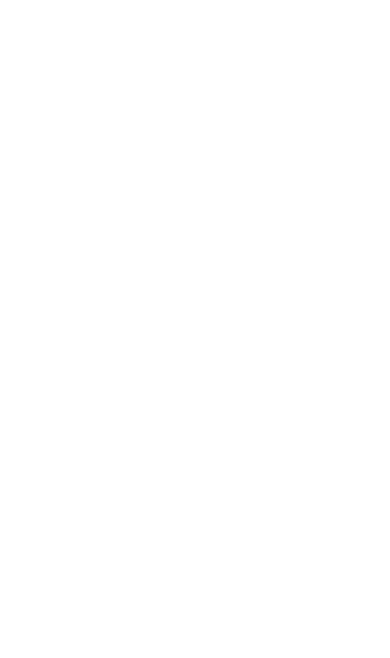
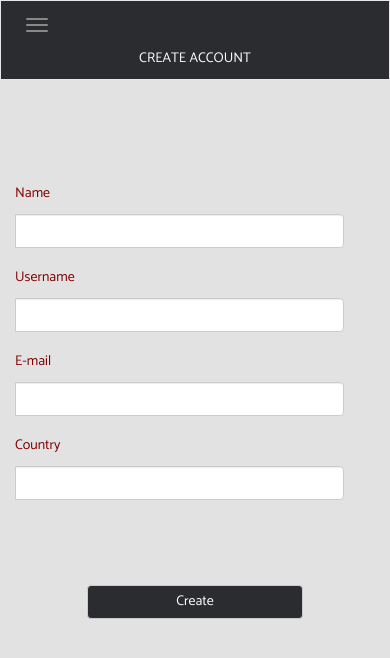
Before and after one commit to niellesweet/mis-pelis, a website: page Crear-cuenta.html in a window 390 px wide. Drawn offline with Linux system fonts and the light colour scheme.

Commit message:
create account listo + estilos

```diff
--- a/Crear-cuenta.html
+++ b/Crear-cuenta.html
@@ -8,7 +8,97 @@
 	<script src="https://use.fontawesome.com/e996786236.js"></script>
 	<link rel="stylesheet" href="dist/css/style.min.css">
 </head>
-<body>
+<body id="create">
+ <!--Navbar-->
+ <nav class="navbar navbar-default">
+  	<div class="container-fluid">
+    <!-- Brand and toggle get grouped for better mobile display -->
+    <div class="navbar-header">
+      	<button type="button" class="navbar-toggle collapsed" data-toggle="collapse" data-target="#bs-example-navbar-collapse-1" aria-expanded="false">
+        	<span class="sr-only">Toggle navigation</span>
+        	<span class="icon-bar"></span>
+        	<span class="icon-bar"></span>
+        	<span class="icon-bar"></span>
+      	</button>
+      	<div class="collapse navbar-collapse" id="bs-example-navbar-collapse-1">
+      		<ul class="nav navbar-nav">
+        		<li class="active"><a href="#">Profile<span class="sr-only">(current)</span></a></li>
+        		<li class="dropdown">
+          			<a href="#" class="dropdown-toggle" data-toggle="dropdown" role="button" aria-haspopup="true" aria-expanded="false">Categories<span class="caret"></span></a>
+          			<ul class="dropdown-menu">
+            		<li><a href="#">All</a></li>
+            		<li role="separator" class="divider"></li>
+            		<li><a href="#">Action & Adventure</a></li>
+            		<li><a href="#">Children & Family</a></li>
+            		<li><a href="#">Classic Movies</a></li>
+            		<li><a href="#">Comedies</a></li>
+            		<li><a href="#">Documentaries</a></li>
+            		<li><a href="#">Dramas</a></li>
+            		<li><a href="#">Horror</a></li>
+            		<li><a href="#">Romance</a></li>
+            		<li><a href="#">Sci-Fi & Fantasy</a></li>
+            		<li><a href="#">Thrillers</a></li>
+         			</ul>
+        		</li>
+        	</ul>
+        </div>
+ 	</div>
+ 	</div>
+ 	<div class="row">
+ 			<div class="hidden-lg hidden-md col-sm-12 col-xs-12 text-center create-title">
+ 				<p>CREATE ACCOUNT</p>
+ 			</div>
+ 		</div>
+ </nav>
+ <section id="create-form">
+ 	<div class="container">
+ 		<div class="row">
+ 			<div class="hidden-lg hidden-md col-sm-12 col-xs-12 input-box">
+ 				<div class="row">
+					<div class="col-sm-12 col-xs-12">
+ 						<div class="input-group">
+  							<p class="text-left">Name</p>
+  							<input type="text" class="form-control" aria-describedby="basic-addon1">
+						</div>
+					</div>
+ 				</div>
+ 				<div class="row">
+					<div class="col-sm-12 col-xs-12">
+ 						<div class="input-group">
+ 							<br>
+  							<p class="text-left">Username</p>
+  							<input type="text" class="form-control" aria-describedby="basic-addon1">
+						</div>
+					</div>
+ 				</div>
+ 				<div class="row">
+					<div class="col-sm-12 col-xs-12">
+ 						<div class="input-group">
+ 							<br>
+  							<p class="text-left">E-mail</p>
+  							<input type="text" class="form-control" aria-describedby="basic-addon1">
+						</div>
+					</div>
+ 				</div>
+ 				<div class="row">
+					<div class="col-sm-12 col-xs-12">
+ 						<div class="input-group">
+ 							<br>
+  							<p class="text-left">Country</p>
+  							<input type="text" class="form-control" aria-describedby="basic-addon1">
+						</div>
+					</div>
+ 				</div>
+ 				<div class="row">
+					<div class="col-sm-12 col-xs-12 text-center boton-create">
+ 						<a href="Home.html"><button type="button" class="btn btn-default">Create</button></a>
+					</div>
+ 				</div>
+ 			</div>
+ 		</div>
+ 	</div>
+
+ </section>
 
 	<script src="dist/js/script.js"></script>
 </body>
--- a/assets/sass/_style.scss
+++ b/assets/sass/_style.scss
@@ -5,17 +5,45 @@
 }
 #inicio{
 	background-color: $background1;
-}
-#inicio h1{
+	h1{
 	margin: 30vh 0 10vh auto;
 	color: $font-color2;
 	font-family: 'Anton', sans-serif;
 	font-size: 6rem;
+	}
+	a button{
+		@include button;
+		color: $font-color1;
+	}
+	a p{
+		color: $font-color2;
+	}
 }
-#inicio a button{
-	@include button;
+.navbar.navbar-default{
+	background-color: $background3;
+	color: $font-color2;
+	button.navbar-toggle{
+		float: left;
+		margin-left: 15px;
+		border: none;
+	}
+}
+
+#create{
+	background-color: $background2;
+}
+#create #create-form .input-box{
+	margin-top: 10vh;
+}
+#create #create-form p{
 	color: $font-color1;
 }
-#inicio a p{
+#create #create-form .input-group input{
+	width: 190%;
+}
+#create #create-form button{
+	margin-top:10vh;
+	background-color: $background3;
 	color: $font-color2;
+	width: 60%;
 }
--- a/assets/sass/_variables.scss
+++ b/assets/sass/_variables.scss
@@ -1,3 +1,5 @@
 $background1: #c14748; /*Rosa*/
 $font-color1: #7e0101; /*Burdeo*/
 $font-color2: #fff; /*Blanco*/
+$background2: #e2e2e2; /*Gris claro*/
+$background3: #2b2c30; /*Gris oscuro*/
```
Also changed, not shown: Home.html (+40 -0 lines), dist/css/style.min.css.
